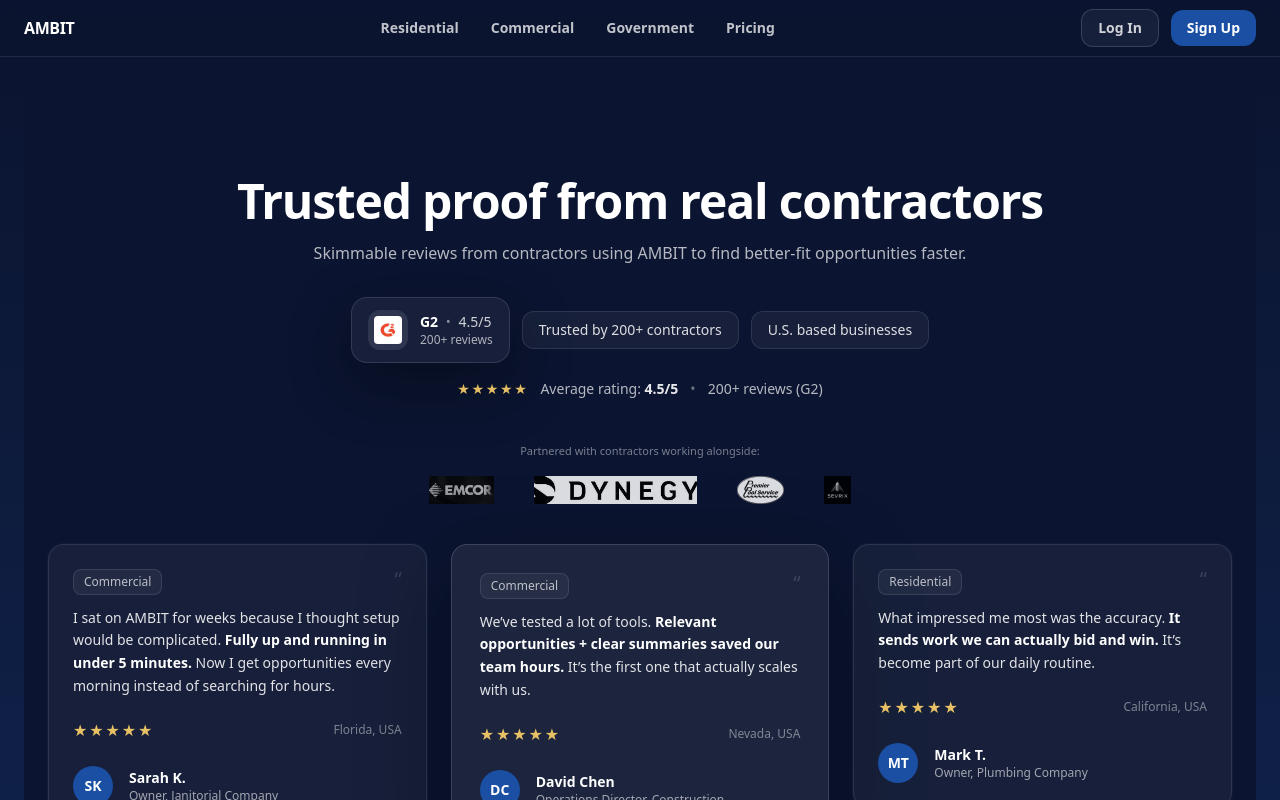
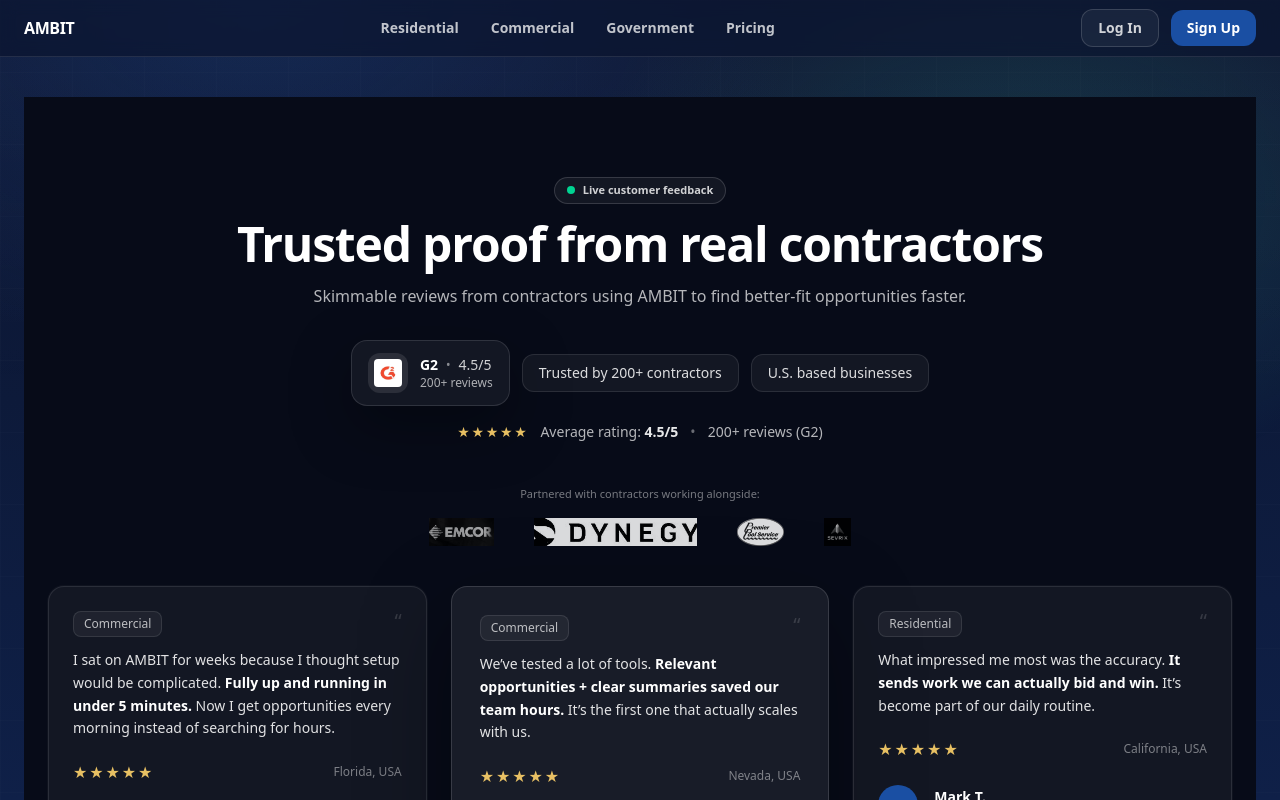
Before and after one commit to seansevrix/ambit, a Next.js app: page /testimonials in a window 1280 px wide. Shown: the top 800 px of the page. Built offline with nearby package versions, Linux system fonts and the light colour scheme.

Commit message:
Add pricing-style background to testimonials page

```diff
--- a/app/testimonials/page.tsx
+++ b/app/testimonials/page.tsx
@@ -83,7 +83,7 @@ const TESTIMONIALS: Testimonial[] = [
     featured: true,
   },
 
-  // More reviews (keep honest ratings; group 5★ first in carousel)
+  // More reviews
   {
     name: "Erin J.",
     role: "Estimator, HVAC",
@@ -111,8 +111,7 @@ const TESTIMONIALS: Testimonial[] = [
     role: "Project Coordinator, Facilities",
     location: "Washington, USA",
     hook: "Clear match reasoning keeps our team aligned.",
-    quote:
-      "Clean layout and clear match reasoning keeps our team aligned fast.",
+    quote: "Clean layout and clear match reasoning keeps our team aligned fast.",
     initials: "TP",
     segment: "Government",
     stars: 5,
@@ -143,8 +142,7 @@ const TESTIMONIALS: Testimonial[] = [
     role: "Owner, Concrete",
     location: "Arizona, USA",
     hook: "Simple setup. Better matches.",
-    quote:
-      "Simple setup. Better matches. Less noise. Exactly what we needed.",
+    quote: "Simple setup. Better matches. Less noise. Exactly what we needed.",
     initials: "CB",
     segment: "Residential",
     stars: 4,
@@ -154,11 +152,7 @@ const TESTIMONIALS: Testimonial[] = [
 function Stars({ value }: { value: number }) {
   const full = Math.max(0, Math.min(5, Math.round(value)));
   const stars = Array.from({ length: 5 }, (_, i) => (i < full ? "★" : "☆"));
-  return (
-    <span className="tracking-[0.12em] text-[#FFD36A]/90">
-      {stars.join("")}
-    </span>
-  );
+  return <span className="tracking-[0.12em] text-[#FFD36A]/90">{stars.join("")}</span>;
 }
 
 function Avatar({ initials }: { initials: string }) {
@@ -292,18 +286,13 @@ function ProgressBar({ label, percent }: { label: string; percent: number }) {
         <span className="text-white/55">Mentioned in {clamped}%</span>
       </div>
       <div className="h-2 w-full overflow-hidden rounded-full bg-white/10">
-        <div
-          className="h-full rounded-full bg-[#1A4FA3]"
-          style={{ width: `${clamped}%` }}
-        />
+        <div className="h-full rounded-full bg-[#1A4FA3]" style={{ width: `${clamped}%` }} />
       </div>
     </div>
   );
 }
 
 function SpotlightBox() {
-  // Only use metrics you are comfortable standing behind.
-  // If you don't want implied percentages, set these to null and the UI will say "Frequently mentioned".
   const metrics: Array<{ label: string; percent: number | null }> = [
     { label: "Less searching time", percent: 86 },
     { label: "Clear summaries", percent: 81 },
@@ -381,11 +370,27 @@ export default function TestimonialsPage() {
   const visibleCarousel = showMore ? rest : rest.slice(0, 6);
 
   return (
-    <main className="bg-[#0B1430] text-white">
+    <main className="min-h-screen bg-[#070B18] text-white">
+      {/* Background glow + subtle grid (matches the site) */}
+      <div className="pointer-events-none fixed inset-0 -z-10">
+        <div className="absolute inset-0 bg-[radial-gradient(900px_600px_at_20%_0%,rgba(26,79,163,0.25),transparent_60%)]" />
+        <div className="absolute inset-0 bg-[radial-gradient(800px_520px_at_80%_25%,rgba(52,211,153,0.16),transparent_55%)]" />
+        <div className="absolute inset-0 opacity-[0.06] [background-image:linear-gradient(to_right,rgba(255,255,255,0.25)_1px,transparent_1px),linear-gradient(to_bottom,rgba(255,255,255,0.25)_1px,transparent_1px)] [background-size:72px_72px]" />
+        <div className="absolute inset-0 bg-gradient-to-b from-white/[0.03] via-transparent to-transparent" />
+      </div>
+
       <div className="mx-auto max-w-7xl px-6 py-16 md:py-20">
         {/* Hero */}
         <div className="mx-auto max-w-5xl text-center">
-          <h1 className="text-4xl font-semibold tracking-tight md:text-5xl">
+          <div className="mx-auto flex w-fit items-center gap-2 rounded-full border border-white/15 bg-white/5 px-3 py-1 text-[11px] font-semibold text-white/80">
+            <span className="relative flex h-2 w-2">
+              <span className="absolute inline-flex h-full w-full animate-ping rounded-full bg-emerald-400/60" />
+              <span className="relative inline-flex h-2 w-2 rounded-full bg-emerald-400" />
+            </span>
+            Live customer feedback
+          </div>
+
+          <h1 className="mt-4 text-4xl font-semibold tracking-tight md:text-5xl">
             Trusted proof from real contractors
           </h1>
           <p className="mt-4 text-white/70">
```
